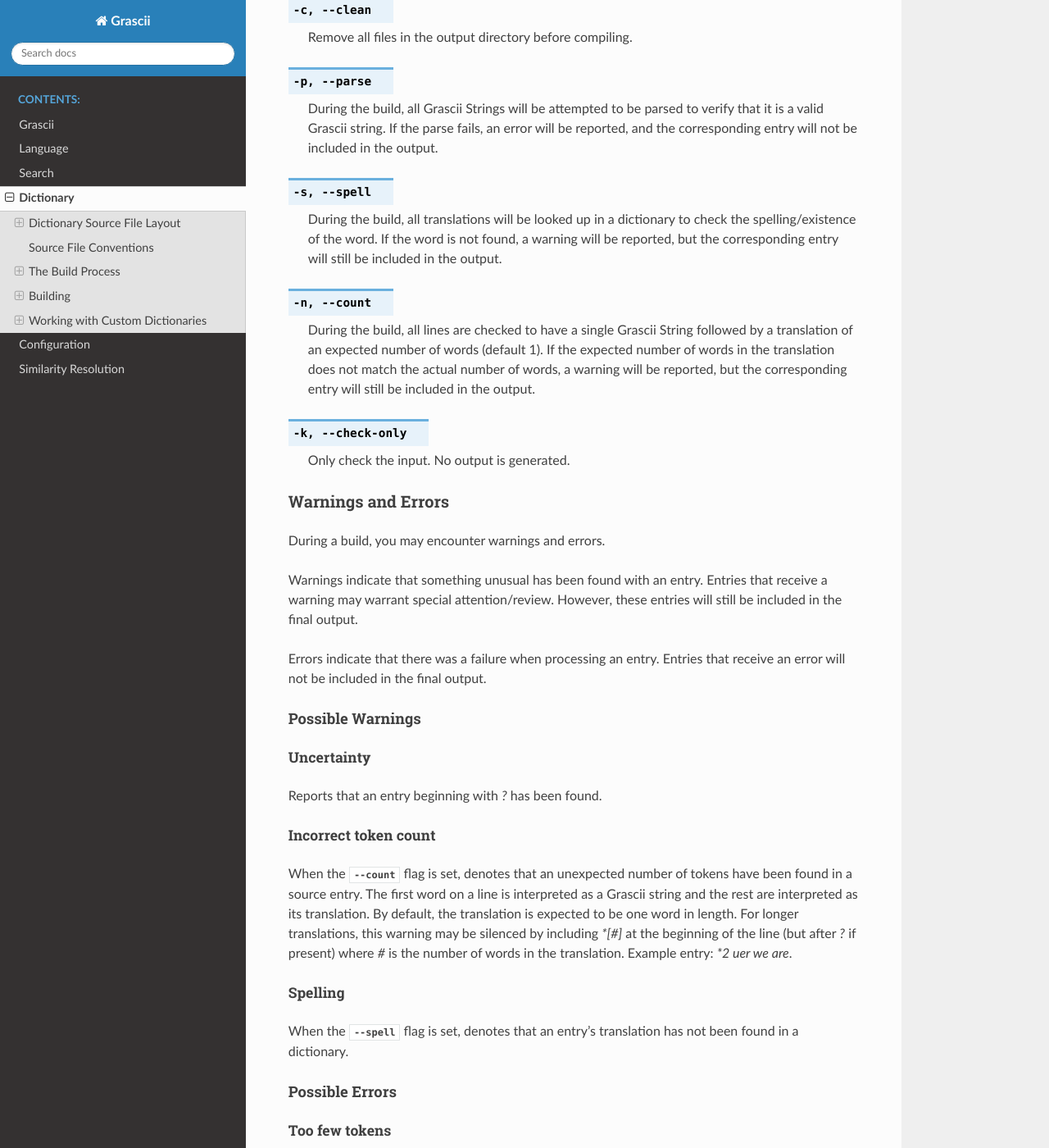
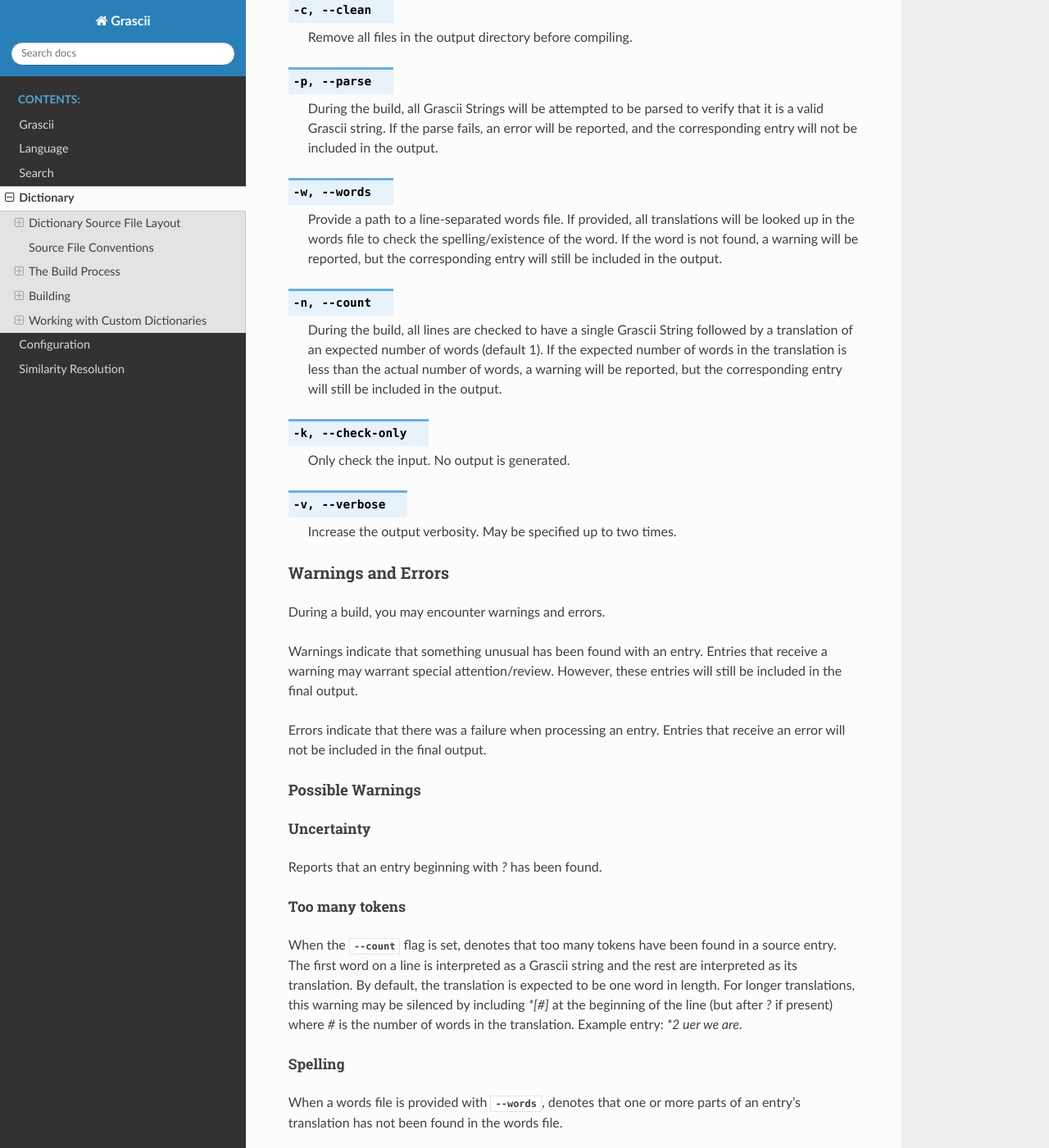
Before and after one commit to grascii/grascii, a Sphinx documentation site: the page built from docs/dictionary.rst, in a window 1280 px wide and 1400 px high, scrolled down 2992 px. Shown: the whole window at 82% size. Built offline with Sphinx 7.4.7 and the Read the Docs theme 2.0.0, drawn with Linux system fonts in a browser that asks for light colours; some of the changed text lies outside the part shown.

Commit message:
Update documentation

```diff
--- a/docs/conf.py
+++ b/docs/conf.py
@@ -20,8 +20,8 @@ import sphinx_rtd_theme
 # -- Project information -----------------------------------------------------
 
 project = 'Grascii'
-copyright = '2020, Nicholas Chan'
-author = 'Nicholas Chan'
+copyright = '2022'
+author = 'chanicpanic'
 
 
 # -- General configuration ---------------------------------------------------
@@ -34,7 +34,6 @@ master_doc = "index"
 extensions = [
     'sphinx_rtd_theme',
     'sphinx.ext.autodoc'
-    # 'recommonmark'
 ]
 
 # Add any paths that contain templates here, relative to this directory.
--- a/docs/dictionary.rst
+++ b/docs/dictionary.rst
@@ -157,18 +157,18 @@ Usage
   will be reported, and the corresponding entry will not be included in
   the output.
 
-.. option:: -s, --spell
+.. option:: -w, --words
 
-  During the build, all translations will be looked up in a dictionary to
-  check the spelling/existence of the word. If the word is not found, a
-  warning will be reported, but the corresponding entry will still be
-  included in the output.
+  Provide a path to a line-separated words file. If provided, all translations
+  will be looked up in the words file to check the spelling/existence of the
+  word. If the word is not found, a warning will be reported, but the
+  corresponding entry will still be included in the output.
 
 .. option:: -n, --count
 
   During the build, all lines are checked to have a single Grascii String
   followed by a translation of an expected number of words (default 1). If the
-  expected number of words in the translation does not match the actual
+  expected number of words in the translation is less than the actual
   number of words, a warning will be reported, but the corresponding entry will
   still be included in the output.
 
@@ -176,8 +176,10 @@ Usage
 
   Only check the input. No output is generated.
 
+.. option:: -v, --verbose
 
-.. Talk about word list and dictionaries.
+  Increase the output verbosity. May be specified up to two times.
+
 
 Warnings and Errors
 ===================
@@ -199,10 +201,10 @@ Uncertainty
 
 Reports that an entry beginning with `?` has been found.
 
-Incorrect token count
-^^^^^^^^^^^^^^^^^^^^^
+Too many tokens
+^^^^^^^^^^^^^^^
 
-When the :option:`--count` flag is set, denotes that an unexpected number of
+When the :option:`--count` flag is set, denotes that too many
 tokens have been found in a source entry. The first word on a line is
 interpreted as a Grascii string and the rest are interpreted as its
 translation. By default, the translation is expected to be one word in length.
@@ -213,8 +215,8 @@ of words in the translation. Example entry: `*2 uer we are`.
 Spelling
 ^^^^^^^^
 
-When the :option:`--spell` flag is set, denotes that an entry's translation
-has not been found in a dictionary.
+When a words file is provided with :option:`--words`, denotes that one or more
+parts of an entry's translation has not been found in the words file.
 
 Possible Errors
 ---------------
@@ -222,28 +224,29 @@ Possible Errors
 Too few tokens
 ^^^^^^^^^^^^^^
 
-Reports that there is only one word on a line. A translation may be
-missing.
+Denotes that there are too few words on a line. A translation may be
+missing or incomplete.
 
 Invalid Grascii
 ^^^^^^^^^^^^^^^
 
-When the :option:`--parse` flag is set, denotes that the first word is not a valid
-Grascii string.
+When the :option:`--parse` flag is set, denotes that the first word is not a
+valid Grascii string.
 
 Suggestions
 -----------
 
-Most of the time, it is acceptable to run the build without the :option:`--parse`
-or :option:`--spell` flags for a quick build.
-
-The overhead of :option:`--spell` is reasonable, but enabling :option:`--parse` will greatly
-increase build times. However, it is recommended to run a build with these
-options and resolving the issues before releasing the dictionary publicly.
+Most of the time, it is acceptable to run the build without the
+:option:`--parse` flag for a quick build. However, it is recommended to run a
+build with this option and resolve the issues before releasing the dictionary
+publicly.
 
 The :option:`--count` flag is recommended for standard dictionaries, but may be
 omitted for phrase dictionaries in which the majority of translations are more
 than one word in length.
+
+On Unix systems, words files for the :option:`--words` option may be found in
+`/usr/share/dict` or `/usr/dict`.
 
 Working with Custom Dictionaries
 ********************************
```
Also changed, not shown: other parts of docs/dictionary.rst (+2 -2 lines), LICENSE.txt, 1 other file.
